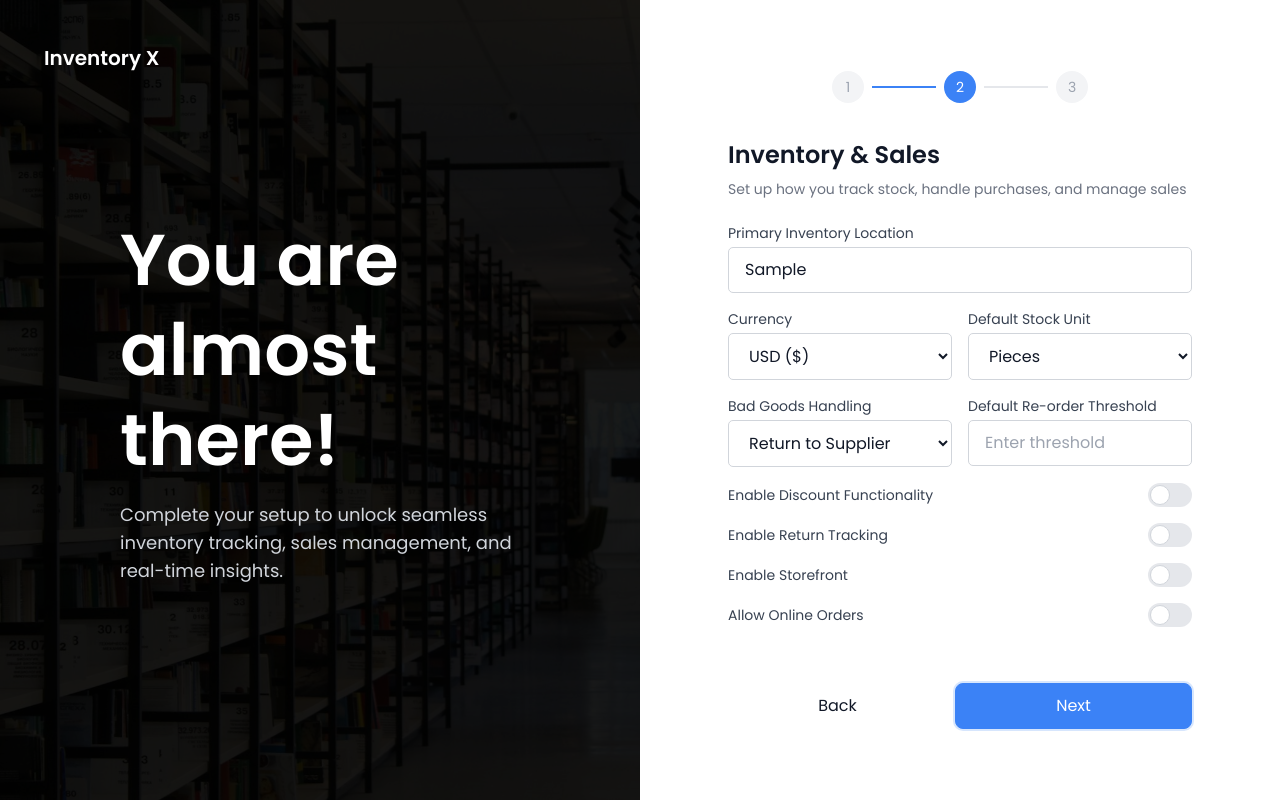
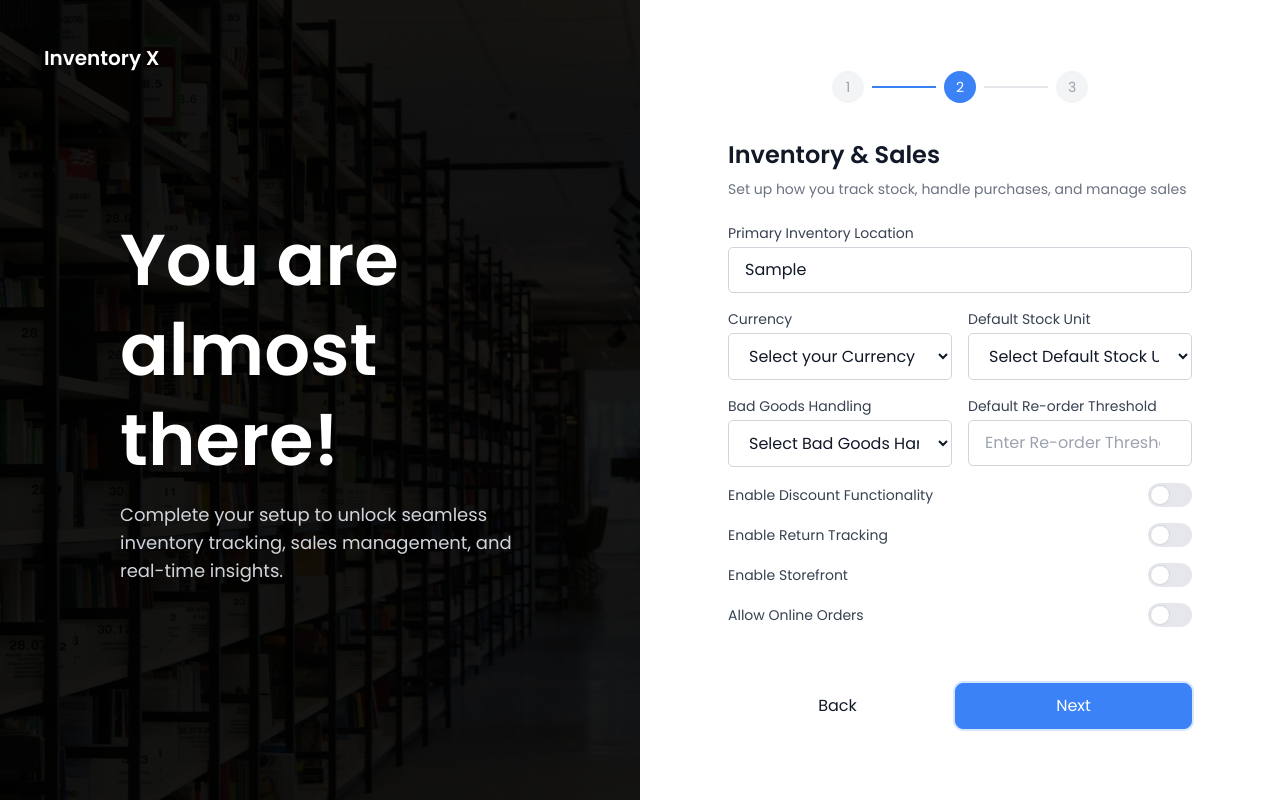
Before and after one commit to Amiele2006/Inventory---X, a Next.js app: page /onboarding in a window 1280 px wide. Both pictures are taken after typing "Sample", "Sample", "Sample" into the empty fields and a click on the button "Next". Built offline with nearby package versions, Linux system fonts and the light colour scheme.

Commit message:
feat:fixed the image conflict on the Authlayout

```diff
--- a/src/app/(auth)/onboarding/page.tsx
+++ b/src/app/(auth)/onboarding/page.tsx
@@ -216,7 +216,7 @@ export default function OnboardingForm() {
                         style={{ borderRadius: "5px" }}
                         name="location"
                         className="mt-1 block w-full rounded-lg border border-gray-300 px-4 py-2.5 text-gray-900 placeholder-gray-400 focus:border-blue-500 focus:outline-none focus:ring-2 focus:ring-blue-500/20"
-                        placeholder="Enter location"
+                          placeholder="Enter Primary Inventory Location"
                       />
                     </div>
 
@@ -234,7 +234,9 @@ export default function OnboardingForm() {
                           name="currency"
                           className="mt-1 block w-full rounded-lg border border-gray-300 bg-white px-4 py-2.5 text-gray-900 focus:border-blue-500 focus:outline-none focus:ring-2 focus:ring-blue-500/20"
                         >
-                          <option value="USD">USD ($)</option>
+                          <option value="---">Select your Currency</option>
+                            <option value="USD">USD ($)</option>
+                            <option value="NGN">NGN (#)</option>
                           <option value="EUR">EUR (€)</option>
                           <option value="GBP">GBP (£)</option>
                         </select>
@@ -253,6 +255,7 @@ export default function OnboardingForm() {
                           style={{ borderRadius: "5px" }}
                           className="mt-1 block w-full rounded-lg border border-gray-300 bg-white px-4 py-2.5 text-gray-900 focus:border-blue-500 focus:outline-none focus:ring-2 focus:ring-blue-500/20"
                         >
+                            <option value="----">Select Default Stock Unit</option>
                           <option value="pieces">Pieces</option>
                           <option value="kg">Kilograms</option>
                           <option value="units">Units</option>
@@ -274,6 +277,7 @@ export default function OnboardingForm() {
                           name="badGoods"
                           className="mt-1 block w-full rounded-lg border border-gray-300 bg-white px-4 py-2.5 text-gray-900 focus:border-blue-500 focus:outline-none focus:ring-2 focus:ring-blue-500/20"
                         >
+                            <option value="----">Select Bad Goods Handling</option>
                           <option value="return">Return to Supplier</option>
                           <option value="dispose">Dispose</option>
                           <option value="repair">Repair</option>
@@ -293,12 +297,12 @@ export default function OnboardingForm() {
                           style={{ borderRadius: "5px" }}
                           name="reorderThreshold"
                           className="mt-1 block w-full rounded-lg border border-gray-300 px-4 py-2.5 text-gray-900 placeholder-gray-400 focus:border-blue-500 focus:outline-none focus:ring-2 focus:ring-blue-500/20"
-                          placeholder="Enter threshold"
+                            placeholder="Enter Re-order Threshold"
                         />
                       </div>
                     </div>
 
-                    <div className="space-y-4">
+                    <div className="space-y-4 mt-3">
                       <div className="flex items-center justify-between">
                         <label
                           htmlFor="discounts"
```
